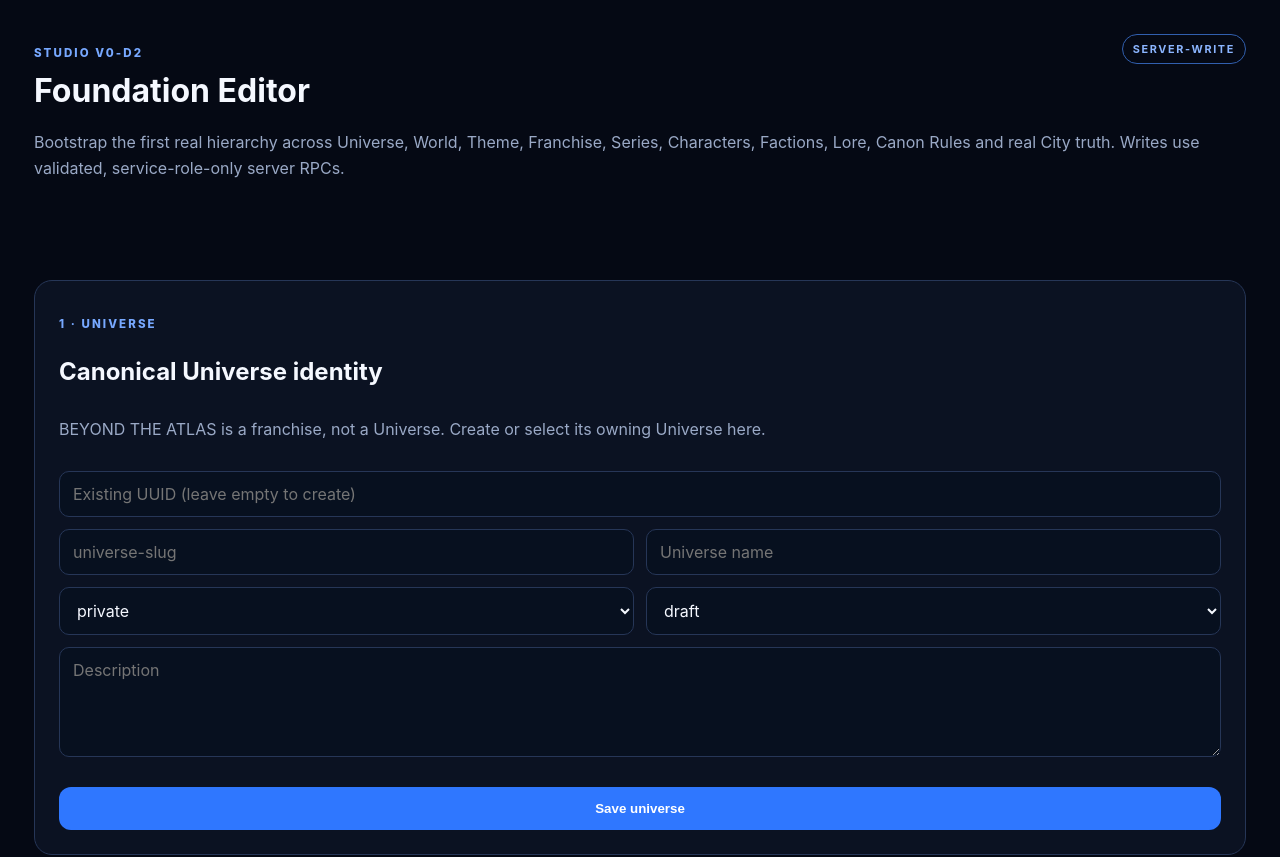
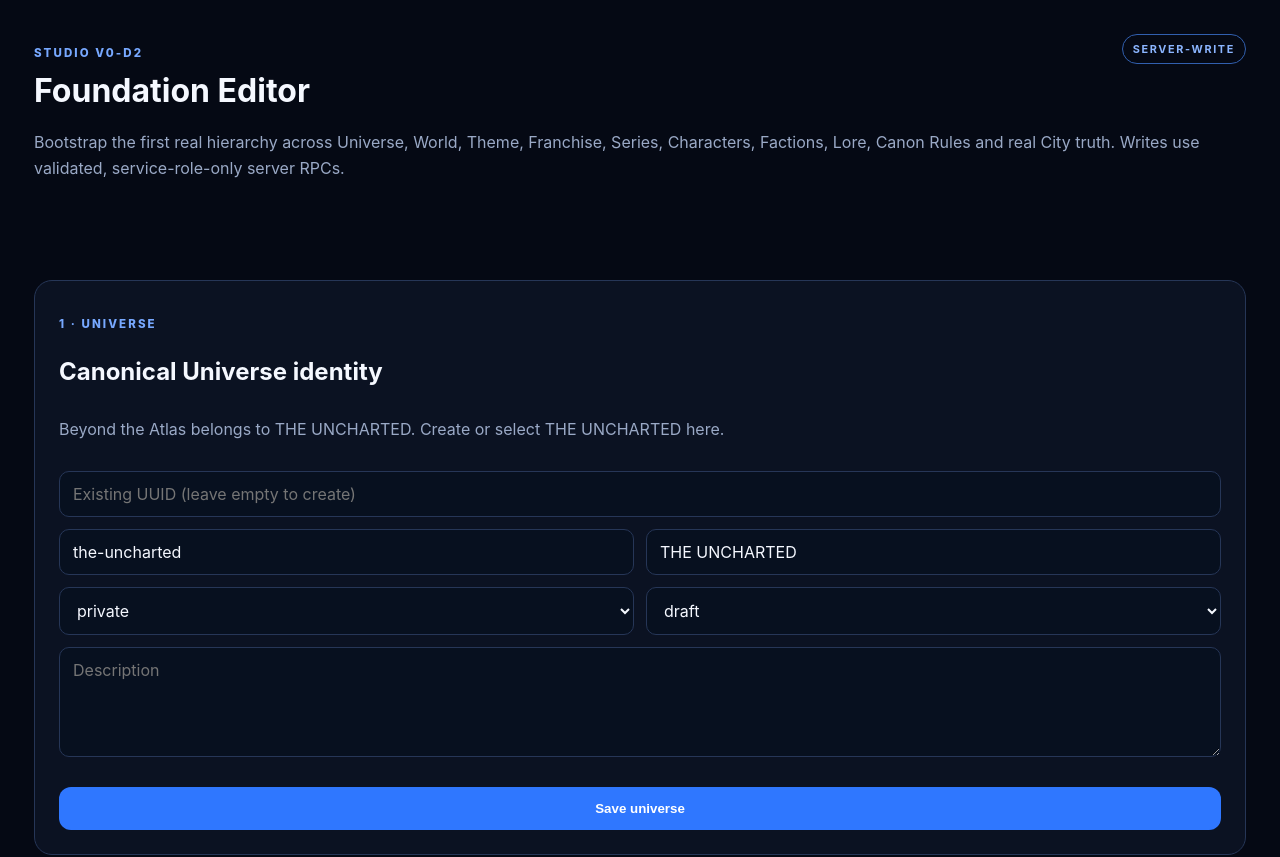
Before and after one commit to outland-compass/outland, a Next.js app in the folder apps/sideworld-studio/web/: page /studio/canon in a window 1280 px wide. Shown: the top 857 px of the page. Built offline with nearby package versions, Linux system fonts and the light colour scheme.

Commit message:
feat(studio): default first canon flow to THE UNCHARTED

```diff
--- a/apps/sideworld-studio/web/app/studio/canon/canon-bootstrap-editor.tsx
+++ b/apps/sideworld-studio/web/app/studio/canon/canon-bootstrap-editor.tsx
@@ -64,11 +64,11 @@ export function CanonBootstrapEditor() {
       <form className="authoringPanel" onSubmit={onSubmit('universe')}>
         <p className="eyebrow">1 · Universe</p>
         <h2>Canonical Universe identity</h2>
-        <p className="muted">BEYOND THE ATLAS is a franchise, not a Universe. Create or select its owning Universe here.</p>
+        <p className="muted">Beyond the Atlas belongs to THE UNCHARTED. Create or select THE UNCHARTED here.</p>
         <input name="id" placeholder="Existing UUID (leave empty to create)" />
         <div className="formGrid">
-          <input name="slug" placeholder="universe-slug" required />
-          <input name="name" placeholder="Universe name" required />
+          <input name="slug" placeholder="universe-slug" defaultValue="the-uncharted" required />
+          <input name="name" placeholder="Universe name" defaultValue="THE UNCHARTED" required />
           <select name="visibility" defaultValue="private">
             <option value="private">private</option>
             <option value="unlisted">unlisted</option>
```
